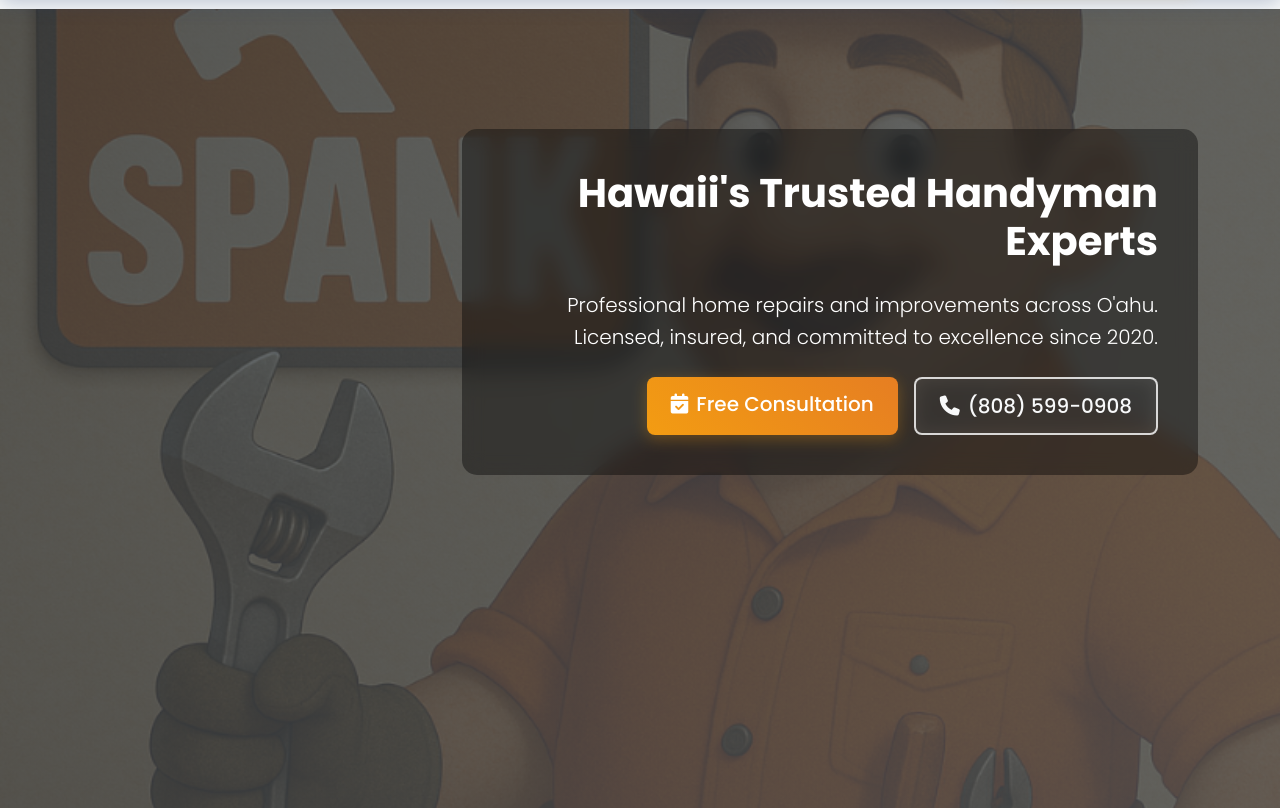
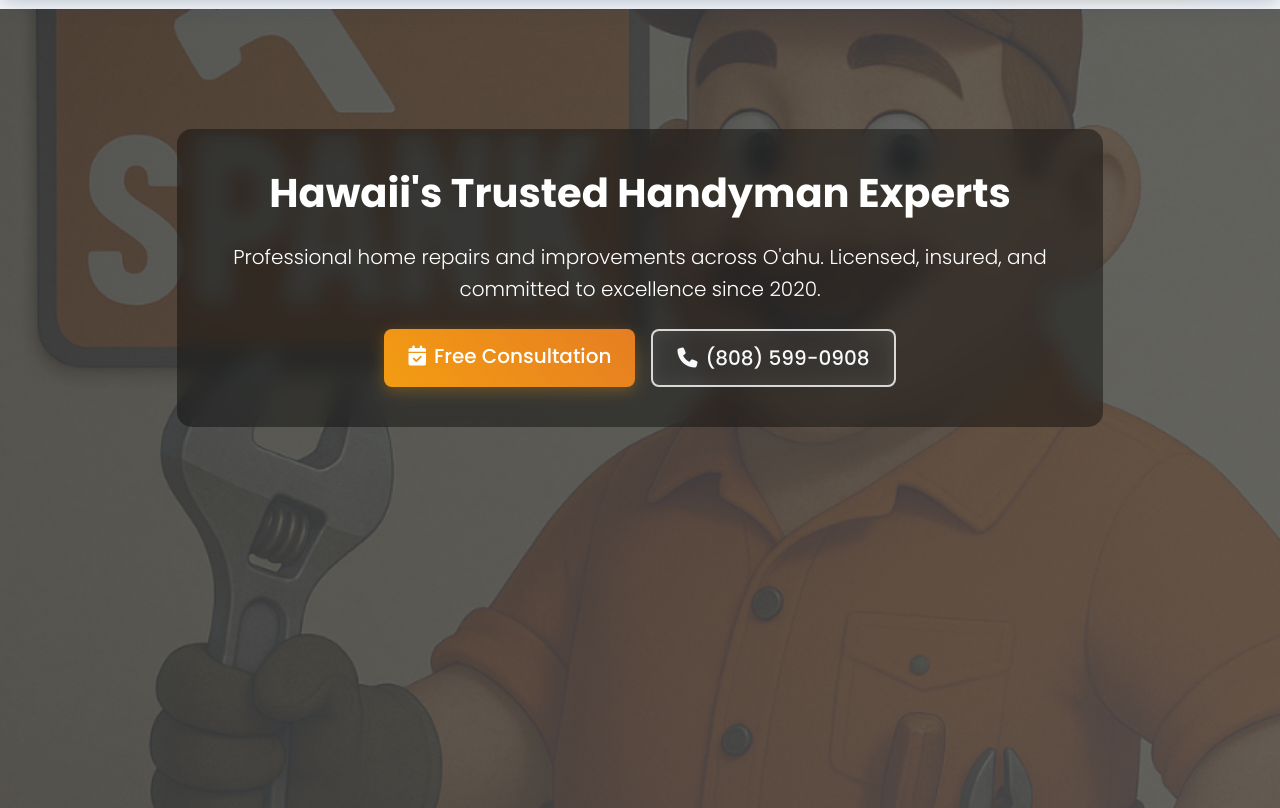
Before and after one commit to robertsn808/SPANK, a Flask app: page / in a window 1280 px wide. Shown: the part 67-875 px from the top of the page. Run offline with Flask 3, Linux system fonts and the light colour scheme; some libraries are stand-ins or nearby versions.

Commit message:
Center the main welcome message and buttons on the homepage
Adjusts the hero section content in `index.html` to center the text and buttons.

Replit-Commit-Author: Agent
Replit-Commit-Session-Id: 8d5072a6-ad3d-4aaf-b01d-c098ffa2dece
Replit-Commit-Screenshot-Url: https://storage.googleapis.com/screenshot-production-us-central1/55aaf5ec-c5b6-4121-a14c-1212e14193ca/ae188df6-da55-4be3-b2de-eddfc94fca60.jpg

```diff
--- a/templates/index.html
+++ b/templates/index.html
@@ -66,15 +66,15 @@
 <section class="hero-section">
     <div class="container">
         <div class="row align-items-end min-vh-75">
-            <div class="col-lg-8 offset-lg-4">
-                <div class="hero-content text-end mb-5">
+            <div class="col-lg-10 offset-lg-1">
+                <div class="hero-content text-center mb-5">
                     <h1 class="display-4 fw-bold mb-4">
                         Hawaii's Trusted Handyman Experts
                     </h1>
                     <p class="lead mb-4">
                         Professional home repairs and improvements across O'ahu. Licensed, insured, and committed to excellence since 2020.
                     </p>
-                    <div class="d-flex flex-column flex-sm-row gap-3 justify-content-end">
+                    <div class="d-flex flex-column flex-sm-row gap-3 justify-content-center">
                         <a href="{{ url_for('consultation') }}" class="btn btn-warning btn-lg px-4">
                             <i class="fas fa-calendar-check me-2"></i>Free Consultation
                         </a>
```
